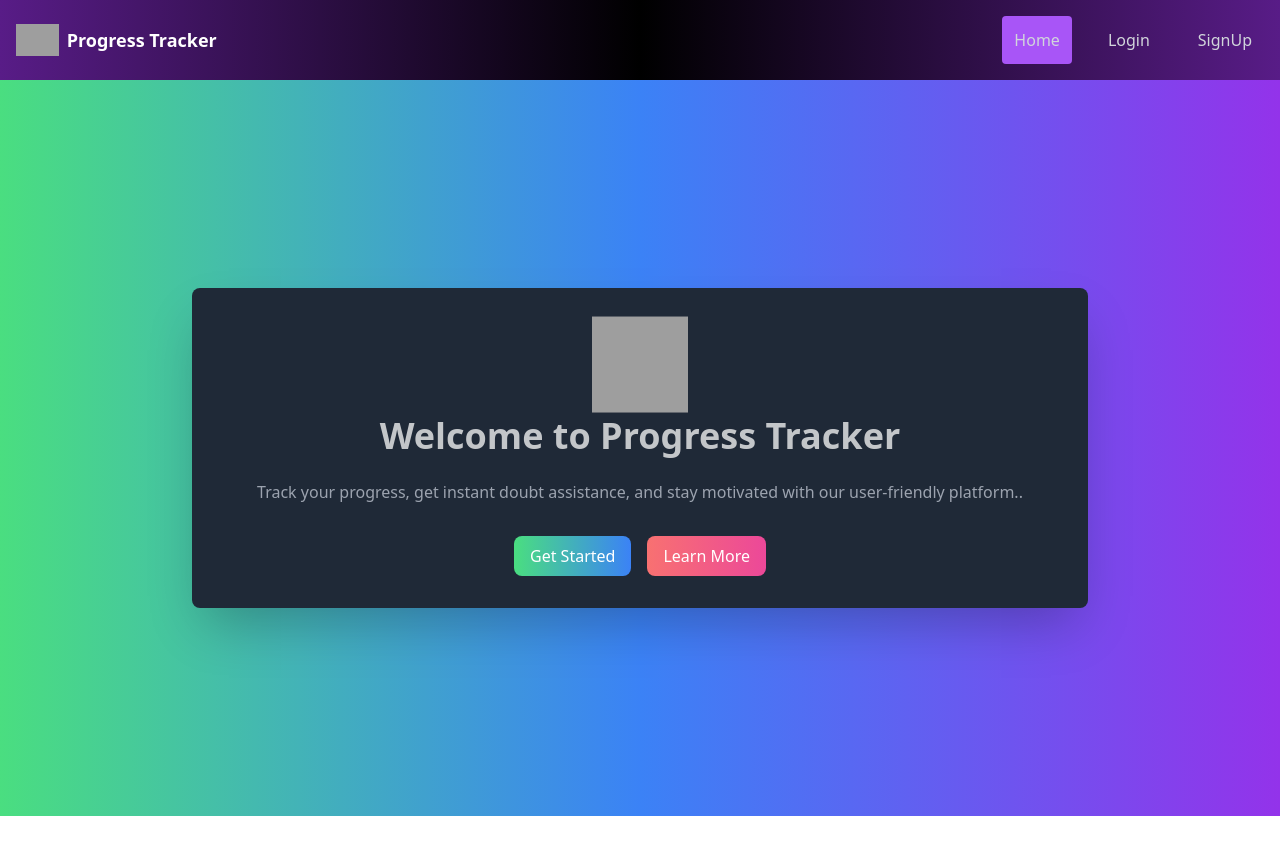
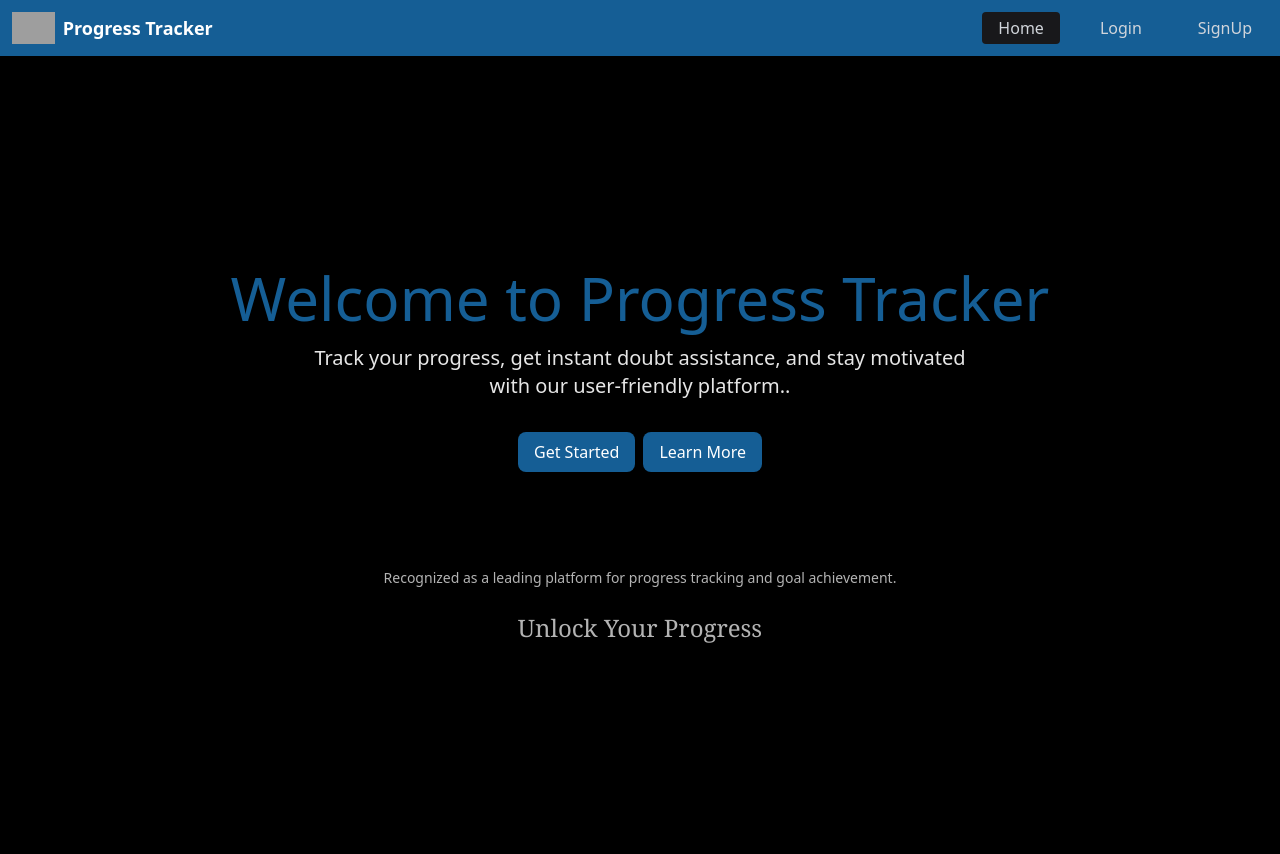
Before and after one commit to RoushanSri/Progress_Tracker, a React (Vite) app in the folder frontend/: page / in a window 1280 px wide. Before the commit the page ends 816 px from the top, so only its background shows below. Built offline with nearby package versions, Linux system fonts and the light colour scheme; grey boxes are pictures that could not be loaded.

Commit message:
added the Home Page

```diff
--- a/frontend/src/components/Navbar.jsx
+++ b/frontend/src/components/Navbar.jsx
@@ -37,11 +37,11 @@ const Navbar = () => {
 
 
     const getActiveClass = (path) => {
-        return window.location.pathname === path ? 'bg-purple-500' : '';
+        return window.location.pathname === path ? 'bg-zinc-900' : '';
     };
 
     return (
-        <nav className="bg-gradient-to-r from-purple-900 via-black to-purple-900 p-4 shadow-lg">
+        <nav className="bg-[#155E95] p-3 shadow-lg">
             <div className="container mx-auto flex flex-wrap justify-between items-center">
                 <div className="text-white text-lg font-bold flex items-center">
                     <img src={logo} alt="Logo" className="h-8 mr-2" />
@@ -55,20 +55,20 @@ const Navbar = () => {
                 <ul className={`md:flex md:space-x-6 ${menuOpen ? 'block' : 'hidden'} w-full md:w-auto`}>
                     {isLoggedIn ? (
                         <>
-                            <li className={`hover:bg-purple-700 rounded transition duration-300 py-1 ${getActiveClass('/dashboard')}`}>
-                                <Link to="/dashboard" className="text-gray-300 md:flex justify-center hover:text-white px-3 py-2 active:bg-gray-700">Dashboard</Link>
+                            <li className={`hover:bg-zinc-900 rounded transition duration-300 px-4 py-1 flex items-center ${getActiveClass('/dashboard')}`}>
+                                <Link to="/dashboard" className="text-gray-300 md:flex justify-center hover:text-white active:bg-gray-700">Dashboard</Link>
                             </li>
-                            <li className={`hover:bg-purple-500 rounded transition duration-300 py-1 ${getActiveClass('/leaderboard')}`}>
-                                <Link to="/leaderboard" className="text-gray-300 md:flex justify-center hover:text-white px-3 py-2 active:bg-purple-500">Leaderboard</Link>
+                            <li className={`hover:bg-zinc-900 rounded transition duration-300 px-4 py-1 flex items-center ${getActiveClass('/leaderboard')}`}>
+                                <Link to="/leaderboard" className="text-gray-300 md:flex justify-center hover:text-white active:bg-zinc-900">Leaderboard</Link>
                             </li>
-                            <li className={`hover:bg-purple-500 rounded transition duration-300 py-1 ${getActiveClass('/doubts')}`}>
-                                <Link to="/doubts" className="text-gray-300 md:flex justify-center hover:text-white px-3 py-2 active:bg-purple-500">Doubts</Link>
+                            <li className={`hover:bg-zinc-900 rounded transition duration-300 px-4 py-1 flex items-center ${getActiveClass('/doubts')}`}>
+                                <Link to="/doubts" className="text-gray-300 md:flex justify-center hover:text-white active:bg-zinc-900">Doubts</Link>
                             </li>
-                            <li className={`hover:bg-purple-500 rounded transition duration-300 py-1 ${getActiveClass('/material')}`}>
-                                <Link to="/material" className="text-gray-300 md:flex justify-center hover:text-white px-3 py-2 active:bg-purple-500">Material</Link>
+                            <li className={`hover:bg-zinc-900 rounded transition duration-300 px-4 py-1 flex items-center ${getActiveClass('/material')}`}>
+                                <Link to="/material" className="text-gray-300 md:flex justify-center hover:text-white active:bg-zinc-900">Material</Link>
                             </li>
-                            <li className="hover:bg-purple-500 rounded transition duration-300 md:flex justify-center">
-                                    <button onClick={handleLogout} className="text-gray-300 hover:text-white px-3 py-1 active:bg-purple-500 flex items-center">
+                            <li className="hover:bg-zinc-900 rounded transition duration-300 md:flex px-3 py-1 justify-center">
+                                <button onClick={handleLogout} className="text-gray-300 hover:text-white active:bg-zinc-900 flex items-center">
                                     <svg className="h-5 w-5 mr-1" fill="none" stroke="currentColor" viewBox="0 0 24 24" xmlns="http://www.w3.org/2000/svg">
                                         <path strokeLinecap="round" strokeLinejoin="round" strokeWidth="2" d="M17 16l4-4m0 0l-4-4m4 4H7m6 4v1m0-10V5m0 10v1m0-10V5"></path>
                                     </svg>
@@ -78,14 +78,14 @@ const Navbar = () => {
                         </>
                     ) : (
                         <>
-                            <li className={`hover:bg-purple-500 rounded transition duration-300 py-1 ${getActiveClass('/')}`}>
-                                <Link to="/" className="text-gray-300 md:flex justify-center hover:text-white px-3 py-2 active:bg-purple-500">Home</Link>
+                            <li className={`hover:bg-zinc-900 rounded px-4 py-1 flex items-center transition duration-300 ${getActiveClass('/')}`}>
+                                <Link to="/" className="text-gray-300 md:flex justify-center hover:text-white active:bg-zinc-900">Home</Link>
                             </li>
-                            <li className={`hover:bg-purple-500 rounded transition duration-300 py-1 ${getActiveClass('/login')}`}>
-                                <Link to="/login" className="text-gray-300 md:flex justify-center hover:text-white px-3 py-2 active:bg-purple-500">Login</Link>
+                            <li className={`hover:bg-zinc-900 rounded transition duration-300 px-4 py-1 flex items-center ${getActiveClass('/login')}`}>
+                                <Link to="/login" className="text-gray-300 md:flex justify-center hover:text-white active:bg-zinc-900">Login</Link>
                             </li>
-                            <li className={`hover:bg-purple-500 rounded transition md:flex justify-center duration-300 py-1 ${getActiveClass('/signup')}`}>
-                                <Link to="/signup" className="text-gray-300 hover:text-white px-3 py-2 active:bg-purple-500">SignUp</Link>
+                            <li className={`hover:bg-zinc-900 rounded transition md:flex justify-center duration-300 px-4 py-1 flex items-center ${getActiveClass('/signup')}`}>
+                                <Link to="/signup" className="text-gray-300 hover:text-white active:bg-zinc-900">SignUp</Link>
                             </li>
                         </>
                     )}
--- a/frontend/src/pages/HomePage.jsx
+++ b/frontend/src/pages/HomePage.jsx
@@ -1,40 +1,57 @@
 import React from 'react';
-import logo from '../../public/Newton-School.png';
+import logo from '../../public/homepage.jpeg';
 import { useNavigate } from 'react-router-dom';
 
-
 const HomePage = () => {
-
     const navigate = useNavigate();
 
     return (
-        <div className="h-[calc(100vh-4rem)] flex flex-col items-center justify-center bg-gradient-to-r from-green-400 via-blue-500 to-purple-600 overflow-hidden p-4">
-            <div className="bg-gray-800 p-8 rounded-lg shadow-2xl w-full max-w-4xl transform transition duration-500 hover:scale-105">
-                <img
-                    className="mx-auto h-24 w-24 object-cover animate-bounce"
-                    src={logo}
-                    alt="Logo"
-                />
-                <h1 className="text-4xl font-extrabold text-white mb-6 text-center animate-pulse">Welcome to Progress Tracker</h1>
-                <p className="text-gray-400 text-center mb-8">
+        <main className="min-h-screen bg-black text-white">
+          {/* Hero Section */}
+          <div
+            className="relative min-h-screen flex items-center justify-center"
+            // style={{
+            //   backgroundImage: url(${logo}),
+            //   backgroundSize: "cover",
+            //   backgroundPosition: "center",
+            // }}
+          >
+            <div className="absolute inset-0 bg-black/20" />
+
+            <div className="relative container mx-auto px-4 text-center">
+              <h1 className="text-5xl md:text-6xl font-medium mb-4 text-[#155E95]">
+                Welcome to Progress Tracker
+              </h1>
+
+              <p className="text-lg md:text-xl text-white/90 mb-8 max-w-2xl mx-auto">
                 Track your progress, get instant doubt assistance, and stay motivated with our user-friendly platform..
               </p>
-                <div className="flex flex-col sm:flex-row justify-center space-y-4 sm:space-y-0 sm:space-x-4">
+
+              <div className="flex justify-center items-center gap-2">
                 <button
-                        className="bg-gradient-to-r from-green-400 to-blue-500 text-white py-2 px-4 rounded-lg hover:from-green-500 hover:to-blue-600 transition duration-300 transform hover:scale-105"
+                  className="bg-[#155E95] text-white py-2 px-4 rounded-lg hover:bg-3D8D7A-dark transition duration-300 transform hover:scale-105"
                   onClick={() => navigate("/signup")}
                 >
                   Get Started
                 </button>
                 <button
-                        className="bg-gradient-to-r from-red-400 to-pink-500 text-white py-2 px-4 rounded-lg hover:from-red-500 hover:to-pink-600 transition duration-300 transform hover:scale-105"
+                  className="bg-[#155E95] text-white py-2 px-4 rounded-lg hover:bg-3D8D7A-dark transition duration-300 transform hover:scale-105"
                   onClick={() => navigate("/login")}
                 >
                   Learn More
                 </button>
               </div>
+
+              {/* Featured Section */}
+              <div className="mt-24">
+                <p className="text-sm text-white/70 mb-6">Recognized as a leading platform for progress tracking and goal achievement.</p>
+                <div className="flex justify-center items-center gap-8 grayscale opacity-70">
+                  <div className="text-white font-serif text-2xl">Unlock Your Progress</div>
                 </div>
               </div>
+            </div>
+          </div>
+        </main>
     );
 };
 
```
Also changed, not shown: frontend/src/pages/LoginPage.jsx (+7 -7 lines), frontend/src/pages/SignupPage.jsx (+8 -8 lines), frontend/public/homepage.jpeg (added). Lines whose indentation alone changed are shown as unchanged.
